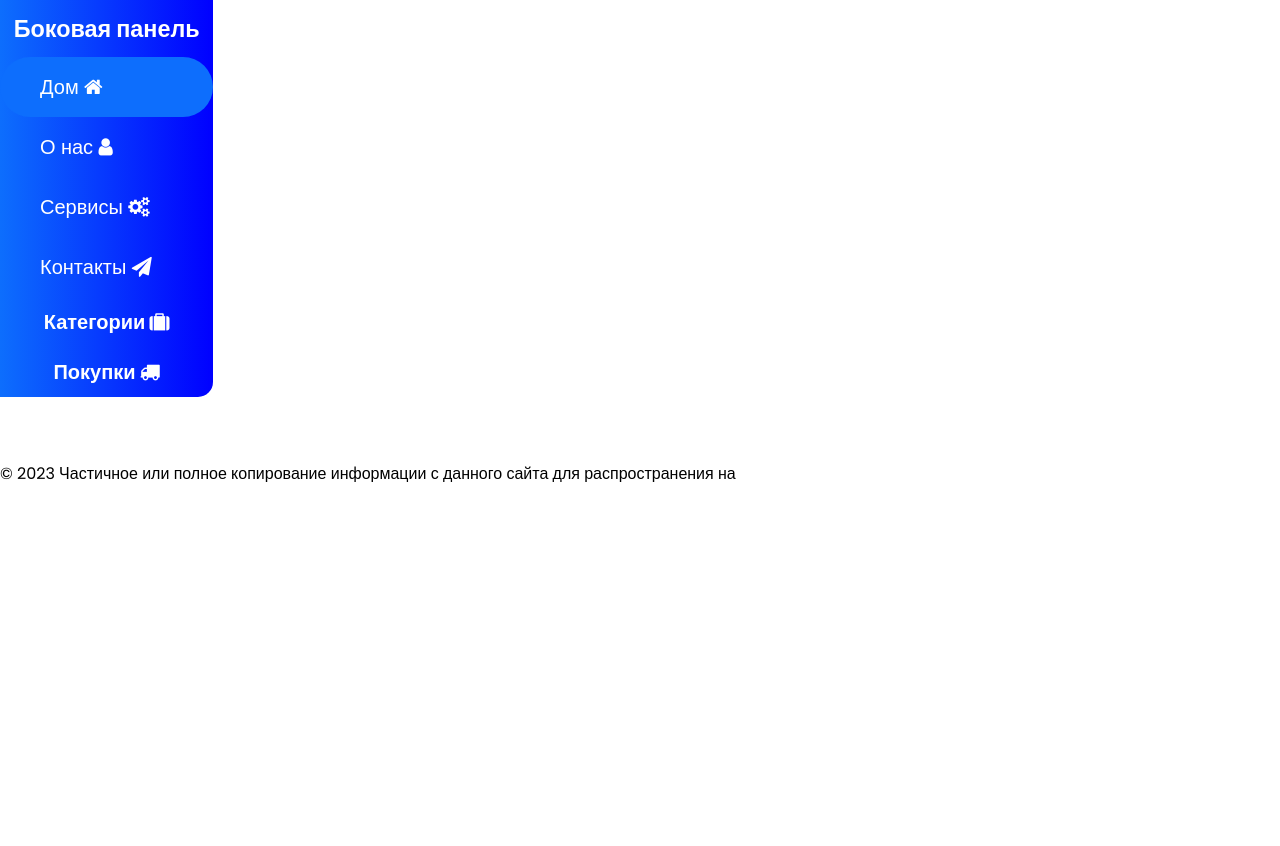
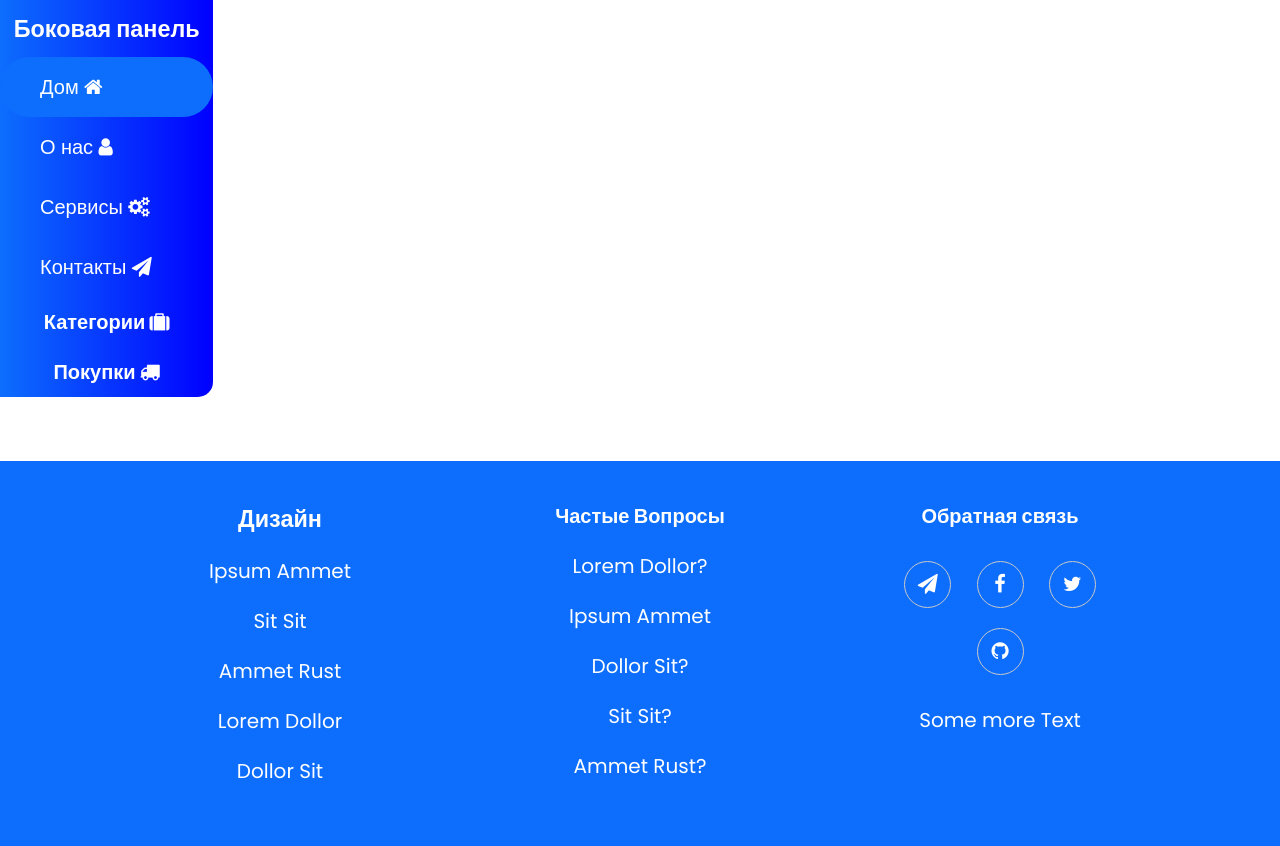
Before and after one commit to EgorKondratyev/site-shop-training, a Django app: page / in a window 1280 px wide. Shown: the part 74-920 px from the top of the page. Before the commit the page ends 556 px from the top, so only its background shows below. Run offline with Django 4.2, Linux system fonts and the light colour scheme; data that the repository does not hold is empty.

Commit message:
footer without bootstrap

```diff
--- a/shop/home/templates/home/base.html
+++ b/shop/home/templates/home/base.html
@@ -25,9 +25,9 @@
 <body>
 
     <!-- Preloader -->
-    <!-- <div id="preloader">
+    <div id="preloader">
         <div class="line"></div>
-    </div> -->
+    </div>
     <!-- End Preloader -->
 
 
@@ -166,13 +166,41 @@
     <div class="main-pagination">
         {% include './inc/_pagination.html' %}
     </div>
-
     <!-- End Pagination -->
 
 
     <!-- Footer -->
     <footer>
-        <p>&copy; 2023 Частичное или полное копирование информации с данного сайта для распространения на
+        <div class="main-footer-container">
+            <div class="footer-container">
+                <div class="footer-block">
+                    <h3>Дизайн</h3>
+                    <li class="footer-item"><a class="footer-link" href="/">Ipsum Ammet</a></li>
+                    <li class="footer-item"><a class="footer-link" href="/">Sit Sit</a></li>
+                    <li class="footer-item"><a class="footer-link" href="/">Ammet Rust</a></li>
+                    <li class="footer-item"><a class="footer-link" href="/">Lorem Dollor</a></li>
+                    <li class="footer-item"><a class="footer-link" href="/">Dollor Sit</a></li>
+                </div>
+                <div class="footer-block">
+                    <h4>Частые Вопросы</h4>
+                    <li class="footer-item"><a class="footer-link" href="/">Lorem Dollor?</a></li>
+                    <li class="footer-item"><a class="footer-link" href="/">Ipsum Ammet</a></li>
+                    <li class="footer-item"><a class="footer-link" href="/">Dollor Sit?</a></li>
+                    <li class="footer-item"><a class="footer-link" href="/">Sit Sit?</a></li>
+                    <li class="footer-item"><a class="footer-link" href="/">Ammet Rust?</a></li>
+                </div>
+                <div class="footer-block">
+                    <h4>Обратная связь</h4>
+                    <li class="footer-item">
+                        <a class="footer-social-link" href="/"><i class="fa fa-paper-plane"></i></a>
+                        <a class="footer-social-link" href="/"><i class="fa fa-facebook"></i></a>
+                        <a class="footer-social-link" href="/"><i class="fa fa-twitter"></i></a>
+                        <a class="footer-social-link" href="/"><i class="fa fa-github"></i></a>
+                    </li>
+                    <li class="footer-item">Some more Text</li>
+                </div>
+            </div>
+        </div>
     </footer>
     <!-- End Footer -->
 
--- a/shop/shop/static/css/style.css
+++ b/shop/shop/static/css/style.css
@@ -14,17 +14,21 @@
 	justify-content: space-between;
 	background: linear-gradient(90deg, #0d6efd 0%, #0000FD 100%);
 }
+
 .header {
 	display: flex;
 	list-style-type: none;
 }
+
 .nav-item {
 	transition: 0.75s;
 }
+
 .logo {
 	display: block;
 	padding: 0.5em;
 }
+
 .nav-link {
 	display: block;
 	padding: 1em;
@@ -32,6 +36,7 @@
 	color: white;
 	text-decoration: none;
 }
+
 .nav-item:hover {
 	background: #0d6efd;
 	border-radius: 45px;
@@ -44,9 +49,11 @@
 	display: grid;
 	grid-template-columns: repeat(12, 1fr);
 }
+
 .sidebar-container {
 	grid-column: 1/3;
 }
+
 .content-container {
 	grid-column: 3/13;
 }
@@ -60,18 +67,22 @@
 	font-size: 1.25em;
 	border-radius: 0px 0px 15px 0px;
 }
+
 .sidebar-title {
 	padding: 0.5em;
 	text-align: center;
 }
+
 .sidebar-block {
 	padding: 0.5em 0 0.5em 0;
 	text-align: center;
 }
+
 .sidebar-active {
 	background: #0d6efd;
 	border-radius: 45px;
 }
+
 .sidebar-link {
 	display: block;
 	padding: 0.75em;
@@ -80,6 +91,7 @@
 	text-decoration: none;
 	transition: 1s;
 }
+
 .sidebar-link:hover {
 	background: #0d6efd;
 	border-radius: 45px;
@@ -93,32 +105,40 @@
 	grid-column: 1/13;
 	grid-template-columns: repeat(3, 1fr);
 }
+
 .card {
 	margin: 1em 1em 0 1em;
 	border: solid 0.1px rgb(200, 200, 200);
 	transition: 1s;
 }
+
 .card:hover {
 	border-radius: 45px;
 	background: #bcd7ff;
 }
+
 .card-img-container {
 	padding: 1em;
 }
+
 .card-img {
 	width: 100%;
 }
+
 .card-title {
 	text-align: center;
 	padding: 1em 1em 0 1em;
 }
+
 .card-text {
 	padding: 1.5em;
 }
+
 .read-more-container {
 	margin-bottom: 1em;
 	text-align: center;
 }
+
 .read-more {
 	background: #0d6efd;
 	color: white;
@@ -126,6 +146,7 @@
 	padding: 0.5em;
 	transition: 1.5s;
 }
+
 .read-more:hover {
 	border-radius: 45px;
 }
@@ -138,10 +159,12 @@
 	justify-content: center;
 	margin: 2em;
 }
+
 .pagination {
 	display: flex;
 	list-style-type: none;
 }
+
 .page-link {
 	display: inline-block;
 	text-align: center;
@@ -157,15 +180,76 @@
 	text-decoration: none;
 	transition: 0.75s;
 }
+
 .active {
 	background: white;
 	color: #0d6efd;
 }
+
 .page-link:hover {
 	background: white;
 	color: #0d6efd;
 }
 /* End Pagination */
+
+
+/* Footer */
+.main-footer-container {
+	background: #0d6efd;
+	color: white;
+	text-align: center;
+	font-size: 1.25em;
+}
+
+.footer-container {
+	display: grid;
+	grid-template-columns: repeat(3, 1fr);
+	margin: 0 5em 0 5em;
+}
+
+.footer-block {
+	padding: 2em;
+	list-style-type: none;
+}
+
+.footer-item {
+	margin: 1em;
+}
+
+.footer-link {
+	color: white;
+	text-decoration: none;
+	padding: 0.5em;
+	transition: 1s;
+}
+
+.footer-link:hover {
+	background: white;
+	color: #0d6efd;
+	border-radius: 45px;
+}
+
+.footer-social-link {
+	display: inline-block;
+	text-align: center;
+	background: #0d6efd;
+	color: white;
+	border: solid 0.1px rgb(200, 200, 200);
+
+	width: 45px;
+	line-height: 45px;
+	border-radius: 100%;
+
+	margin: 0.5em;
+	text-decoration: none;
+	transition: 0.75s;
+}
+
+.footer-social-link:hover {
+	background: white;
+	color: #0d6efd;
+}
+/* End Footer */
 
 
 /* Preloader */
@@ -318,5 +402,4 @@
 .form-container {
 	text-align: center;
 }
-
 /* End Preloader */
```
